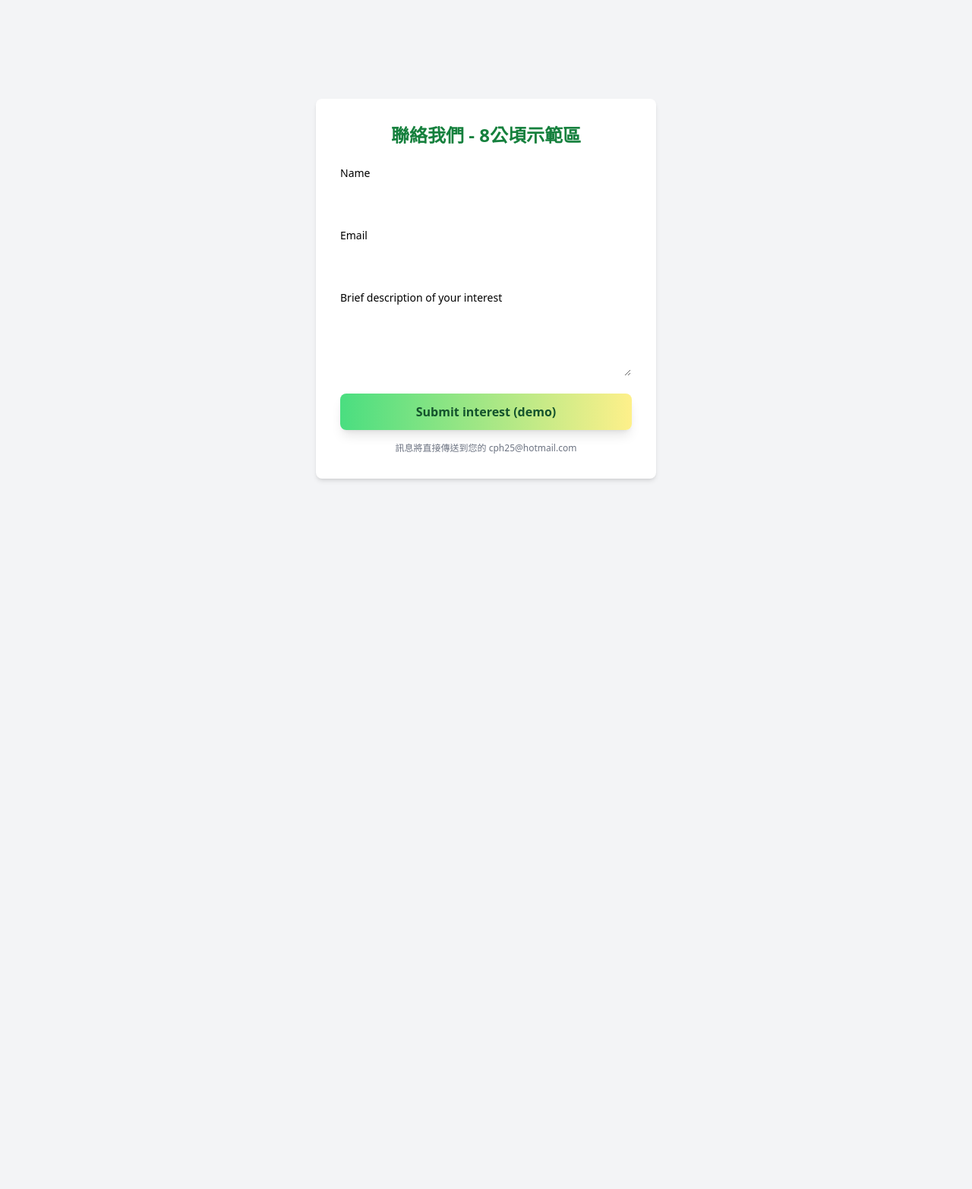
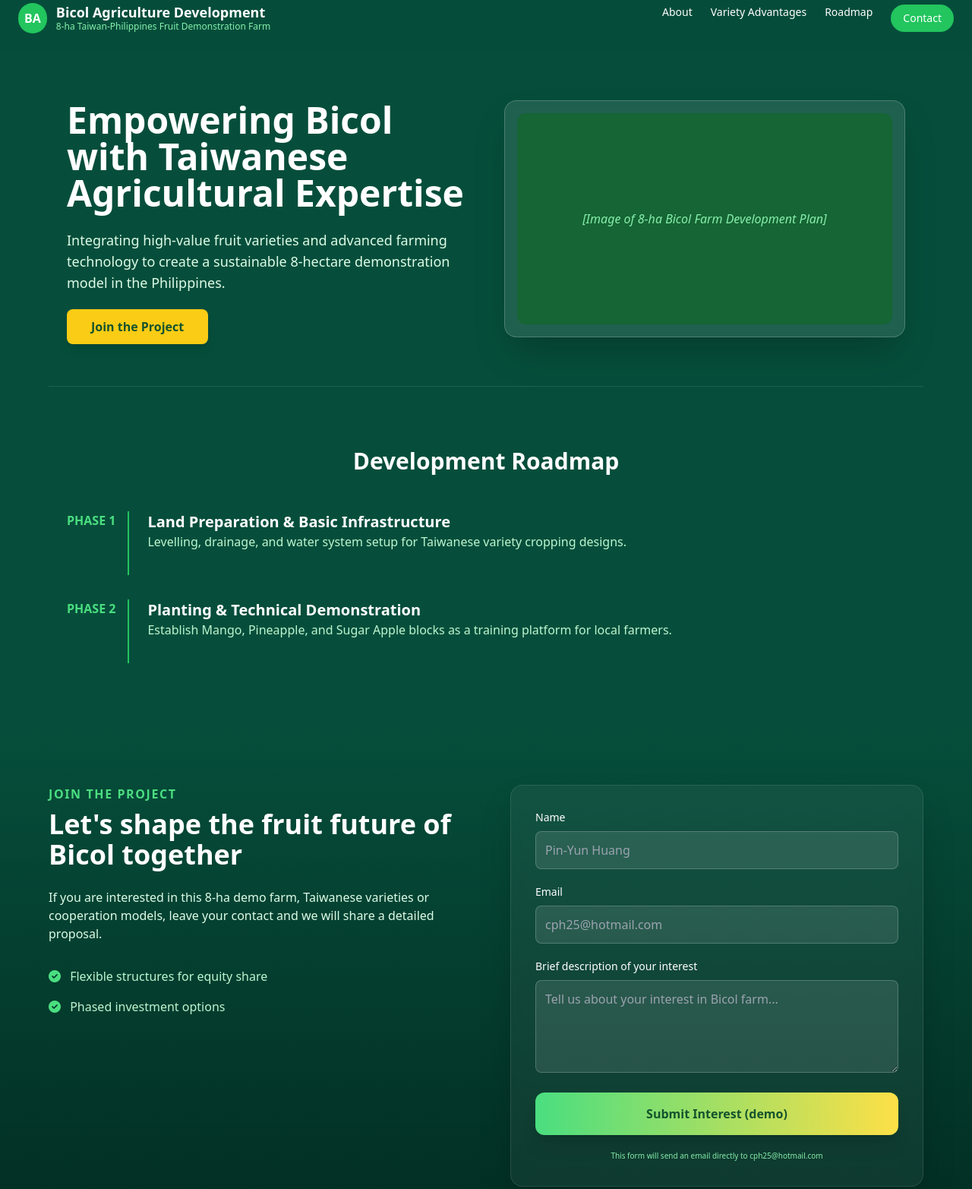
Before and after one commit to Goolage/Bicol-Agri-Project, a plain HTML site: page index.html in a window 1280 px wide. Shown: the part 20-1585 px from the top of the page at 76% size. Before the commit the page ends 800 px from the top, so only its background shows below. Drawn offline with nearby package versions, Linux system fonts and the light colour scheme.

Commit message:
Update index.html

```diff
--- a/index.html
+++ b/index.html
@@ -3,39 +3,99 @@
 <head>
     <meta charset="UTF-8">
     <meta name="viewport" content="width=device-width, initial-scale=1.0">
-    <title>Bicol 農業計畫聯絡測試</title>
+    <title>Bicol Agriculture Development Project</title>
     <script src="https://cdn.tailwindcss.com"></script>
+    <link href="https://cdnjs.cloudflare.com/ajax/libs/font-awesome/6.0.0/css/all.min.css" rel="stylesheet">
 </head>
-<body class="bg-gray-100 flex items-center justify-center min-h-screen">
-    <div class="bg-white p-8 rounded-lg shadow-md w-full max-w-md">
-        <h1 class="text-2xl font-bold mb-6 text-green-700 text-center">聯絡我們 - 8公頃示範區</h1>
+<body class="bg-[#064e3b] text-white font-sans">
 
-        <form <<form action="https://formspree.io/f/mkoqodyb" method="POST">
-    <div class="space-y-4">
+    <nav class="p-6 flex justify-between items-center bg-[#064e3b]/90 sticky top-0 z-50">
+        <div class="flex items-center space-x-3">
+            <div class="bg-green-500 text-white p-2 rounded-full font-bold">BA</div>
+            <div>
+                <h1 class="font-bold text-lg leading-tight">Bicol Agriculture Development</h1>
+                <p class="text-xs text-green-300">8-ha Taiwan-Philippines Fruit Demonstration Farm</p>
+            </div>
+        </div>
+        <div class="hidden md:flex space-x-6 text-sm font-medium">
+            <a href="#about" class="hover:text-green-300">About</a>
+            <a href="#advantages" class="hover:text-green-300">Variety Advantages</a>
+            <a href="#roadmap" class="hover:text-green-300">Roadmap</a>
+            <a href="#contact" class="bg-green-500 px-4 py-2 rounded-full hover:bg-green-600">Contact</a>
+        </div>
+    </nav>
+
+    <section class="max-w-6xl mx-auto px-6 py-16 grid md:grid-cols-2 gap-12 items-center">
         <div>
-            <label class="block text-sm font-medium mb-1">Name</label>
-            <input type="text" name="name" class="w-full p-2 bg-white/10 border border-white/20 rounded focus:border-green-400 outline-none" required>
+            <h2 class="text-4xl md:text-5xl font-bold mb-6">Empowering Bicol with Taiwanese Agricultural Expertise</h2>
+            <p class="text-green-100 mb-8 text-lg">Integrating high-value fruit varieties and advanced farming technology to create a sustainable 8-hectare demonstration model in the Philippines.</p>
+            <a href="#contact" class="bg-yellow-400 text-green-900 px-8 py-3 rounded-lg font-bold hover:bg-yellow-300 shadow-lg">Join the Project</a>
         </div>
-        <div>
-            <label class="block text-sm font-medium mb-1">Email</label>
-            <input type="email" name="email" class="w-full p-2 bg-white/10 border border-white/20 rounded focus:border-green-400 outline-none" required>
+        <div class="bg-white/10 p-4 rounded-2xl backdrop-blur-sm border border-white/20 shadow-2xl">
+            <div class="bg-green-800 rounded-xl overflow-hidden aspect-video flex items-center justify-center text-green-300 italic">
+                [Image of 8-ha Bicol Farm Development Plan]
+            </div>
         </div>
-        <div>
-            <label class="block text-sm font-medium mb-1">Brief description of your interest</label>
-            <textarea name="message" rows="3" class="w-full p-2 bg-white/10 border border-white/20 rounded focus:border-green-400 outline-none" required></textarea>
+    </section>
+
+    <section id="roadmap" class="max-w-6xl mx-auto px-6 py-20 border-t border-white/10">
+        <h3 class="text-3xl font-bold mb-12 text-center">Development Roadmap</h3>
+        <div class="space-y-8">
+            <div class="flex gap-4">
+                <div class="text-green-400 font-bold">PHASE 1</div>
+                <div class="border-l-2 border-green-500 pl-6 pb-8">
+                    <h4 class="font-bold text-xl">Land Preparation & Basic Infrastructure</h4>
+                    <p class="text-green-200">Levelling, drainage, and water system setup for Taiwanese variety cropping designs.</p>
+                </div>
+            </div>
+            <div class="flex gap-4">
+                <div class="text-green-400 font-bold">PHASE 2</div>
+                <div class="border-l-2 border-green-500 pl-6 pb-8">
+                    <h4 class="font-bold text-xl">Planting & Technical Demonstration</h4>
+                    <p class="text-green-200">Establish Mango, Pineapple, and Sugar Apple blocks as a training platform for local farmers.</p>
+                </div>
+            </div>
         </div>
+    </section>
 
-        <button type="submit" class="w-full py-3 px-4 bg-gradient-to-r from-green-400 to-yellow-200 text-green-900 font-bold rounded-lg hover:opacity-90 transition shadow-lg">
-            Submit interest (demo)
-        </button>
-    </div>
-</form>
-</form>
-        </form>
+    <section id="contact" class="bg-gradient-to-b from-[#064e3b] to-[#022c22] py-20 px-6">
+        <div class="max-w-6xl mx-auto grid md:grid-cols-2 gap-16">
+            <div>
+                <p class="text-green-400 font-bold mb-2 uppercase tracking-widest">Join the Project</p>
+                <h3 class="text-4xl font-bold mb-6">Let's shape the fruit future of Bicol together</h3>
+                <p class="text-green-100 mb-8">If you are interested in this 8-ha demo farm, Taiwanese varieties or cooperation models, leave your contact and we will share a detailed proposal.</p>
+                <ul class="space-y-4 text-green-200">
+                    <li><i class="fas fa-check-circle text-green-400 mr-2"></i> Flexible structures for equity share</li>
+                    <li><i class="fas fa-check-circle text-green-400 mr-2"></i> Phased investment options</li>
+                </ul>
+            </div>
 
-        <p class="mt-4 text-xs text-center text-gray-500">
-            訊息將直接傳送到您的 cph25@hotmail.com
-        </p>
-    </div>
+            <div class="bg-white/5 p-8 rounded-2xl border border-white/10 backdrop-blur-md shadow-2xl">
+                <form action="https://formspree.io/f/mkoqodyb" method="POST" class="space-y-5">
+                    <div>
+                        <label class="block text-sm font-medium mb-2">Name</label>
+                        <input type="text" name="name" class="w-full p-3 bg-white/10 border border-white/20 rounded-lg focus:border-green-400 focus:ring-1 focus:ring-green-400 outline-none transition" placeholder="Pin-Yun Huang" required>
+                    </div>
+                    <div>
+                        <label class="block text-sm font-medium mb-2">Email</label>
+                        <input type="email" name="_replyto" class="w-full p-3 bg-white/10 border border-white/20 rounded-lg focus:border-green-400 focus:ring-1 focus:ring-green-400 outline-none transition" placeholder="cph25@hotmail.com" required>
+                    </div>
+                    <div>
+                        <label class="block text-sm font-medium mb-2">Brief description of your interest</label>
+                        <textarea name="message" rows="4" class="w-full p-3 bg-white/10 border border-white/20 rounded-lg focus:border-green-400 focus:ring-1 focus:ring-green-400 outline-none transition" placeholder="Tell us about your interest in Bicol farm..." required></textarea>
+                    </div>
+                    <button type="submit" class="w-full py-4 bg-gradient-to-r from-green-400 to-yellow-300 text-green-900 font-bold rounded-xl hover:scale-[1.02] transition transform shadow-xl">
+                        Submit Interest (demo)
+                    </button>
+                    <p class="text-[10px] text-green-300 text-center mt-4">This form will send an email directly to cph25@hotmail.com</p>
+                </form>
+            </div>
+        </div>
+    </section>
+
+    <footer class="p-10 text-center text-sm text-green-500 border-t border-white/5">
+        <p>© 2026 Bicol Agriculture Development Project. 8-ha Taiwan-Philippines Fruit Demo Farm.</p>
+    </footer>
+
 </body>
 </html>
```
